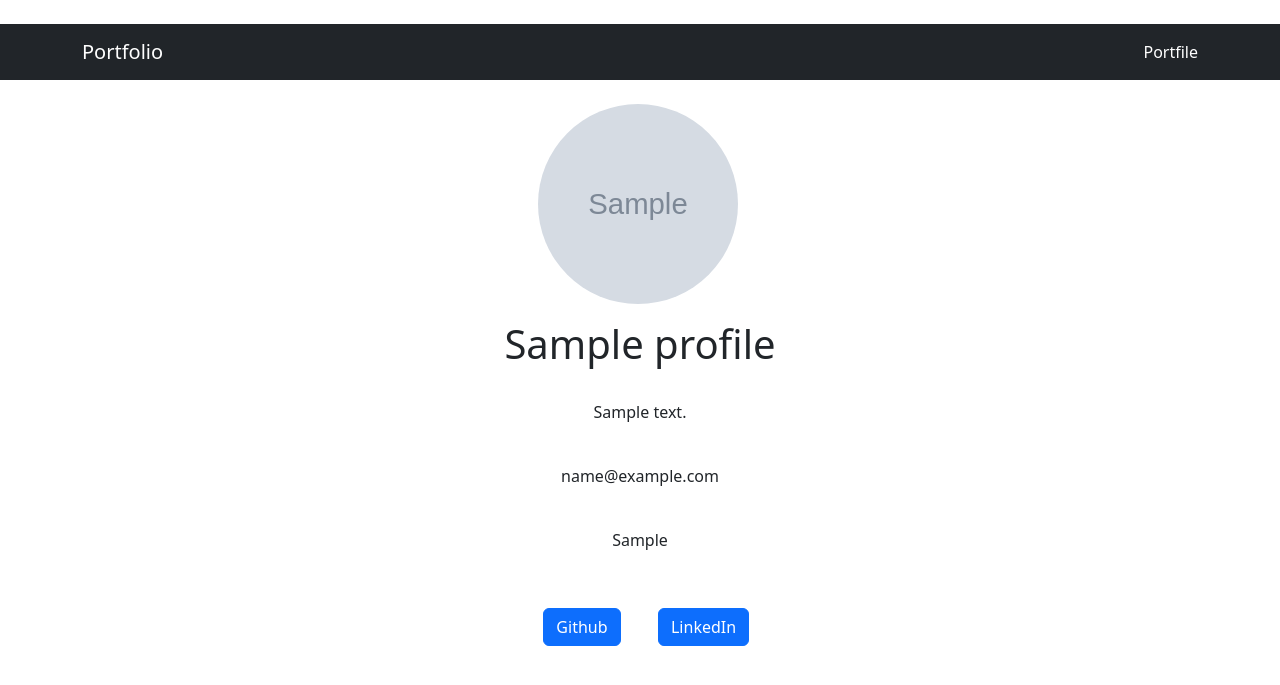
After one commit to Sukhrobbek2009/portfolio_website, a Django app: page /portfolio/profile/ in a window 1280 px wide. The commit adds this page. Shown: the top 685 px of the page. Run offline with Django 5.2, Linux system fonts and the light colour scheme; tables that the repository leaves empty hold one stand-in row (values such as "Sample post"); grey boxes marked "Sample" are stand-in pictures.

Commit message:
fixed bugs

```diff
--- a/main/urls.py
+++ b/main/urls.py
@@ -15,10 +15,11 @@ Including another URLconf
     2. Add a URL to urlpatterns:  path('blog/', include('blog.urls'))
 """
 from django.contrib import admin
-from django.urls import path
+from django.urls import path, include
 from django.conf.urls.static import static
 from django.conf import settings
 
 urlpatterns = [
     path('admin/', admin.site.urls),
+    path('portfolio/', include("portfolio.urls")),
 ] + static(settings.MEDIA_URL, document_root=settings.MEDIA_ROOT)
--- a/portfolio/admin.py
+++ b/portfolio/admin.py
@@ -1,4 +1,5 @@
 from django.contrib import admin
-from .models import Project
+from .models import Project, Profile
 
 admin.site.register(Project)
+admin.site.register(Profile)
--- a/portfolio/models.py
+++ b/portfolio/models.py
@@ -5,8 +5,31 @@ class Project(models.Model):
     description = models.TextField()
     image = models.ImageField(upload_to='projects/')
     github_link = models.URLField(blank=True, null=True)
+    technologies = models.TextField(blank=True, null=True)
     live_link = models.URLField(blank=True, null=True)
     created_at = models.DateTimeField(auto_now_add=True)
 
-    #def __str__(self):
-        #return self.title
+    def __str__(self):
+        return self.title
+
+
+class Profile(models.Model):
+    name = models.CharField(max_length=30)
+    bio = models.TextField(blank=True, null=True)
+    image = models.ImageField(upload_to='profile/')
+    location = models.CharField(max_length=30)
+    email = models.EmailField(blank=True, null=True)
+    github_link = models.URLField(max_length=50)
+    likedin = models.URLField(max_length=50)
+
+    def __str__(self):
+        return self.name
+
+class ContactMessage(models.Model):
+    name = models.CharField(max_length=30)
+    email = models.EmailField()
+    mesage = models.TextField()
+    created_at = models.DateTimeField(auto_now_add=True)
+
+    def __str__(self):
+        return self.name
--- a/portfolio/template/portfolio/base.html
+++ b/portfolio/templates/portfolio/base.html
@@ -9,7 +9,7 @@
         <nav class="navbar navbar-expand-lg navbar-dark bg-dark">
             <div class="container">
                 <a class="navbar-brand" href="/">Portfolio</a>
-                <a class="nav-link text-white" href="/profile/"></a>
+                <a class="nav-link text-white" href="/profile/">Portfile</a>
             </div>
         </nav>
 
--- /dev/null
+++ b/portfolio/templates/portfolio/profile.html
@@ -0,0 +1,14 @@
+{% extends "portfolio/base.html" %}
+{% block content %}
+<div class="text-center">
+    <img src="{{ profile.image.url }}" class="rounded-circle mb-3" width="200" height="200">
+    <h1>{{ profile.name }}</h1>
+    <p>{{ profile.bio }}</p>
+    <p>{{ profile.email }}</p>
+    <p>{{ profile.location }}</p>
+    <div class="mt-3">
+        <a href="{{ profile.github_link }}" class="btn btn-primary">Github</a>
+        <a href="{{ profile.linkedin }}" class="btn btn-primary">LinkedIn</a>
+    </div>
+</div>
+{% endblock %}
--- a/portfolio/urls.py
+++ b/portfolio/urls.py
@@ -4,5 +4,5 @@ from . import views
 urlpatterns = [
     path('', views.projects, name='projects'),
     path('profile/', views.profile, name='profile'),
-    path('project/int"pk>/', views.project_detail, name='project_detail'),
+    path('project/<int:pk>/', views.project_detail, name='project_detail'),
 ]
--- a/portfolio/views.py
+++ b/portfolio/views.py
@@ -1,16 +1,17 @@
 from django.shortcuts import render, get_object_or_404
-from .models import Project
+from .models import Project, Profile
 
 
 def projects(request):
     projects = Project.objects.all()
-    return render(request, 'project.html', {'projects':projects})
+    return render(request, 'portfolio/projects.html', {'projects':projects})
 
 
 
 def project_detail(request, pk):
     project = get_object_or_404(Project, pk=pk)
-    return render(request, 'project_detail.html', {'project': project})
+    return render(request, 'portfolio/project_detail.html', {'project': project})
 
 def profile(request):
-    return render(request, 'profile.html')
+    profile= Profile.objects.first()
+    return render(request, 'portfolio/profile.html', {'profile': profile})
```
Also changed, not shown: portfolio/templates/portfolio/project_detail.html (added, +13 -0 lines), portfolio/templates/portfolio/projects.html (added, +30 -0 lines), db.sqlite3, media/projects/549927346-e6f9903e-c475-4bda-976e-586b59615a76_rvhfj0v.png (added), portfolio/migrations/0002_profile_project_technologies.py (added), portfolio/migrations/0003_contactmessage.py (added).
